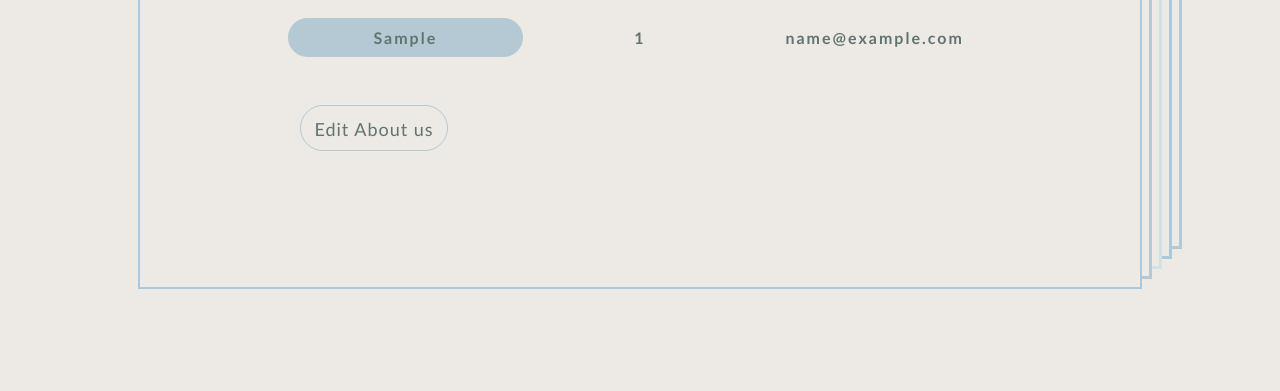
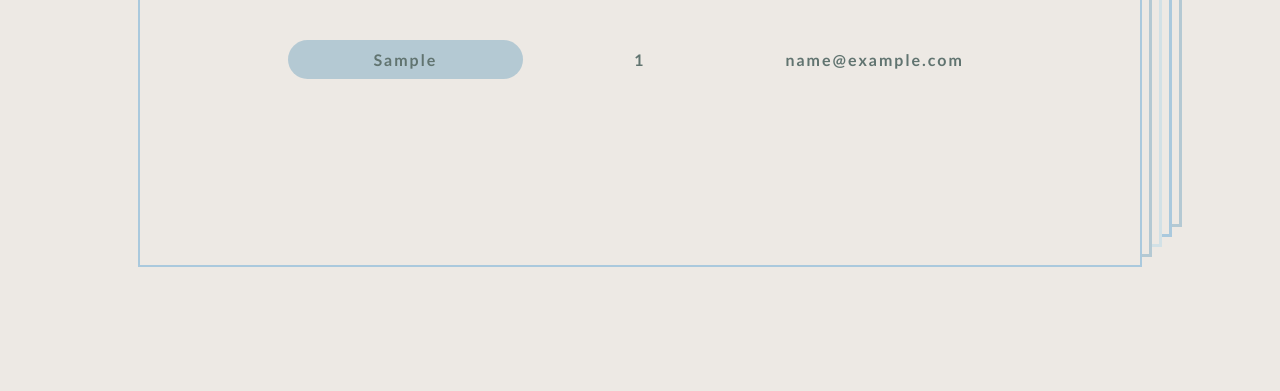
Before and after one commit to RaghadSD/PETcare, a PHP site: the page made by Owner homepage.php in a window 1280 px wide. Shown: the part 1482-1873 px from the top of the page. Run offline with PHP 8.4, Linux system fonts and the light colour scheme; tables that the repository leaves empty hold one stand-in row (values such as "Sample post"); data that the repository does not hold is empty; some libraries are stand-ins or nearby versions.

Commit message:
Update Owner homepage.php

```diff
--- a/Owner homepage.php
+++ b/Owner homepage.php
@@ -167,7 +167,6 @@ $rows2 = mysqli_fetch_array($result3);
             </div>
             <?php }?>
             <br> <br>
-            <a href="editAboutUs.php" class="editAbout"> Edit About us </a>
 
         </div>
     </section>
```
